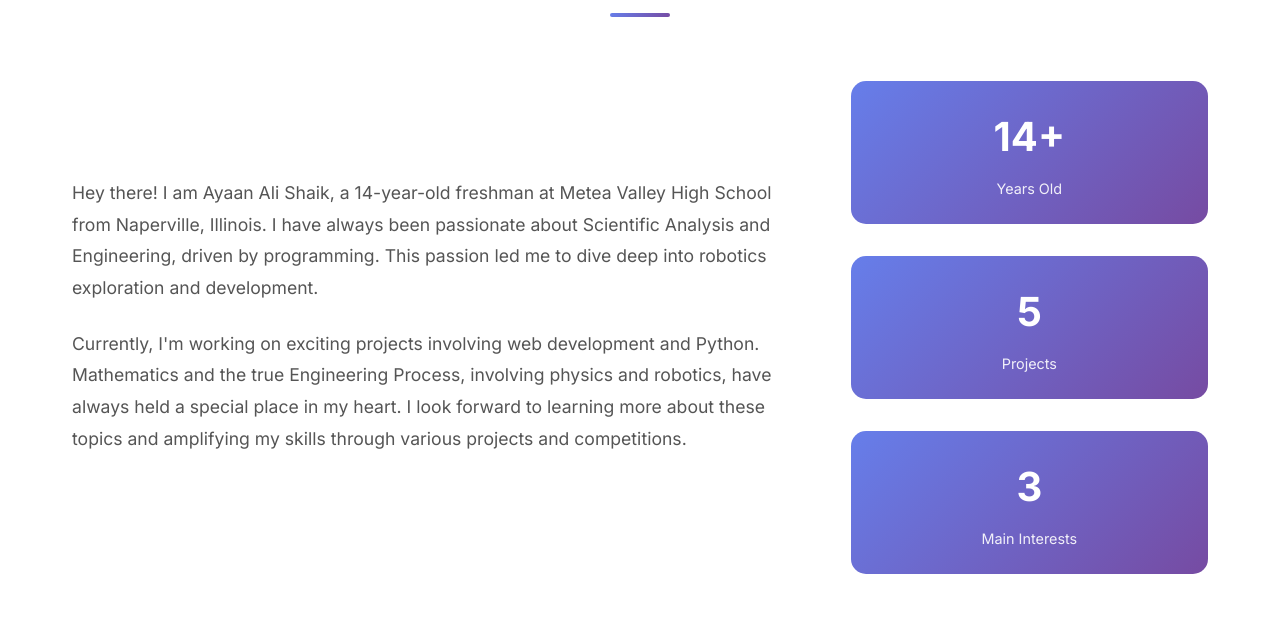
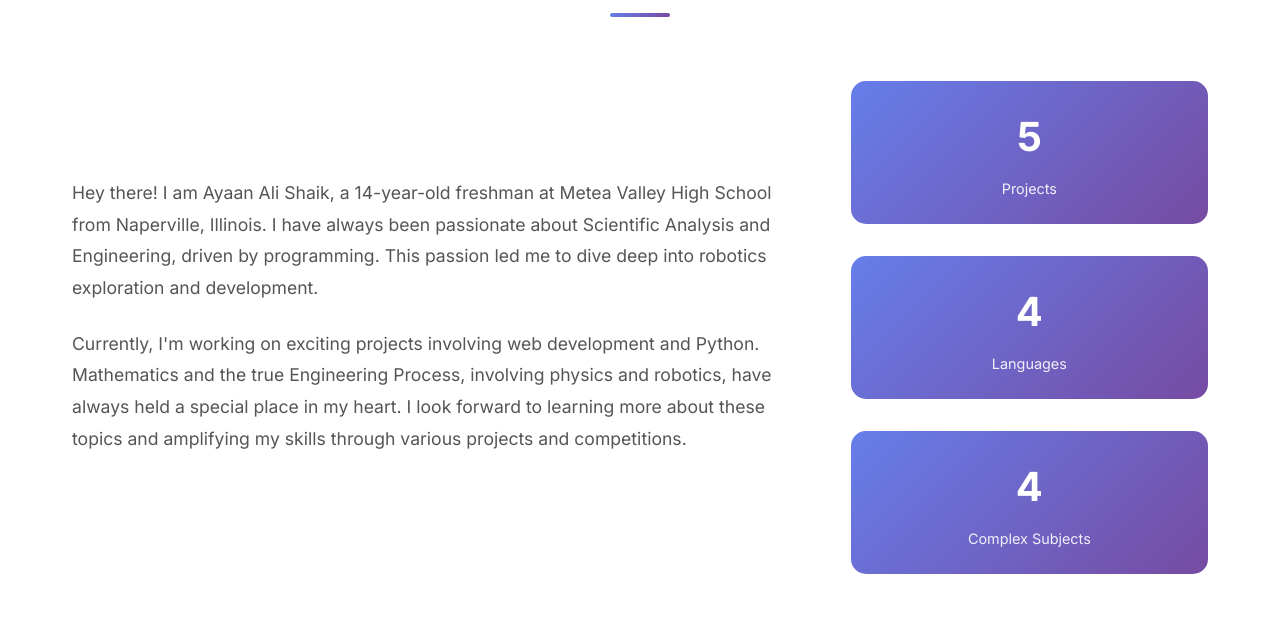
Before and after one commit to AyaanS31/Portfolio, a website: page index.html in a window 1280 px wide. Shown: the part 947-1571 px from the top of the page. Drawn offline with Linux system fonts and the light colour scheme.

Commit message:
Update statistics content in about section

```diff
--- a/index.html
+++ b/index.html
@@ -91,16 +91,16 @@
                 </div>
                 <div class="about-stats">
                     <div class="stat-item">
-                        <div class="stat-number">14</div>
-                        <div class="stat-label">Years Old</div>
-                    </div>
-                    <div class="stat-item">
-                        <div class="stat-number">5+</div>
+                        <div class="stat-number">5</div>
                         <div class="stat-label">Projects</div>
                     </div>
                     <div class="stat-item">
-                        <div class="stat-number">3</div>
-                        <div class="stat-label">Main Interests</div>
+                        <div class="stat-number">4</div>
+                        <div class="stat-label">Languages</div>
+                    </div>
+                    <div class="stat-item">
+                        <div class="stat-number">4</div>
+                        <div class="stat-label">Complex Subjects</div>
                     </div>
                 </div>
             </div>
```
